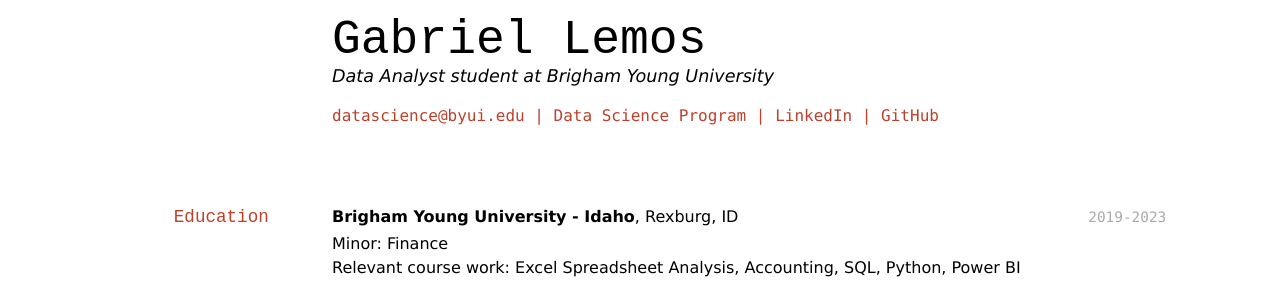
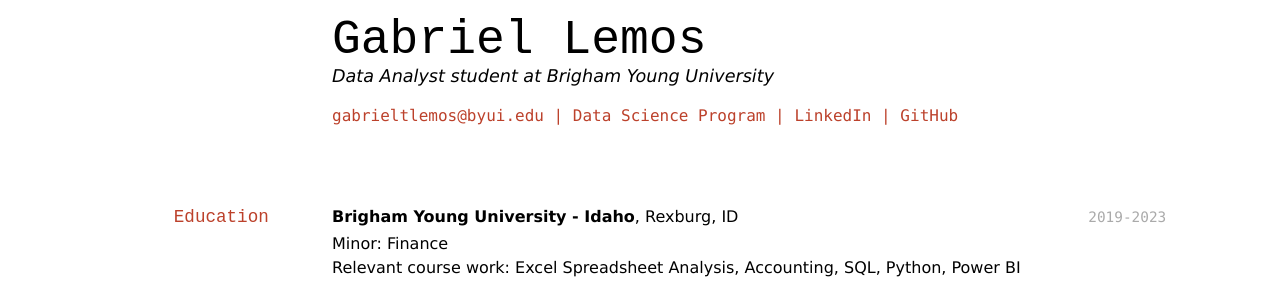
Before and after one commit to giovannitiepolo/lemos_resume, a Jekyll site: the page built from docs/index.md, in a window 1280 px wide. Shown: the top 298 px of the page. Built offline with Jekyll 4.4.1, drawn with Linux system fonts in a browser that asks for light colours.

Commit message:
Update index.md
I suggest that you should fix the e-mail link. You should put your personal email instead of the default data science email.

```diff
--- a/docs/index.md
+++ b/docs/index.md
@@ -6,7 +6,7 @@ title: Gabriel Lemos
 Data Analyst student at Brigham Young University
 
 <div id="webaddress">
-<a href="gabrieltlemos@byui.edu">datascience@byui.edu</a>
+<a href="gabrieltlemos@byui.edu">gabrieltlemos@byui.edu</a>
 | <a href="https://byuidatascience.github.io/development.html">Data Science Program</a>
 | <a href="https://www.linkedin.com/in/gabriel-t-lemos-7bb21154/">LinkedIn</a>
 | <a href="https://github.com/gabrieltlemos">GitHub</a>
```
